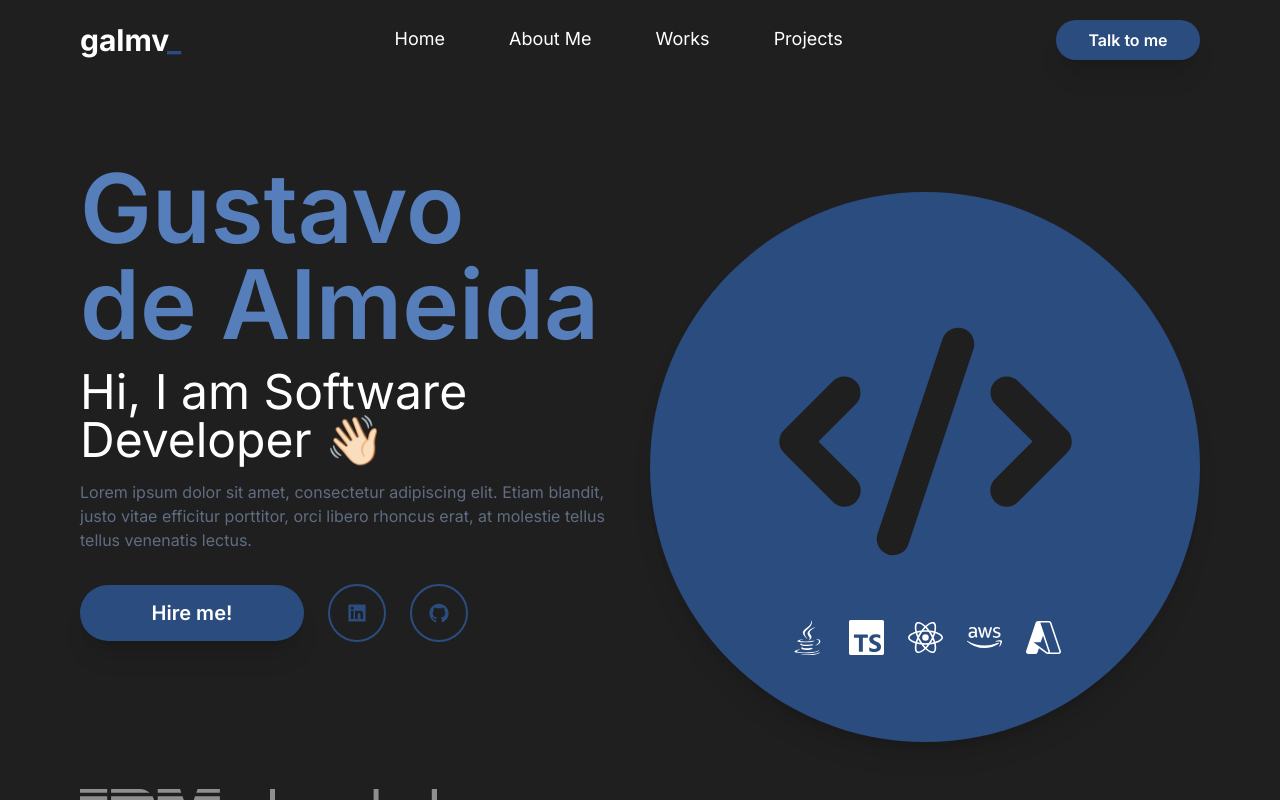
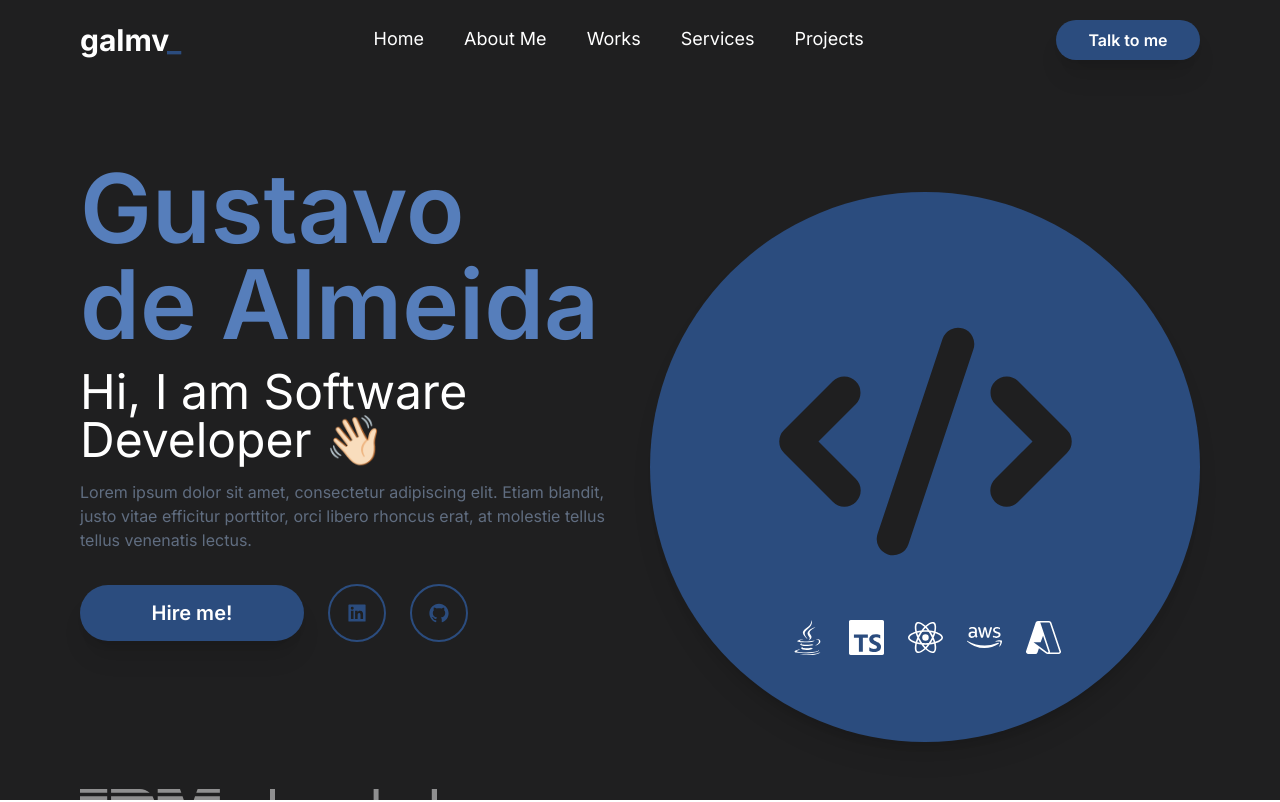
Before and after one commit to Gustavo-Venceslau/portfolio, a Next.js app: page / in a window 1280 px wide. Shown: the top 802 px of the page. Built offline with nearby package versions, Linux system fonts and the light colour scheme.

Commit message:
footer section created

```diff
--- a/app/Projects/page.tsx
+++ b/app/Projects/page.tsx
@@ -2,7 +2,7 @@ import { CardSlider } from "./components/CardSlider";
 
 export function Projects(){
     return(
-        <div className="w-full h-[680px] bg-[#2b4c7e] p-4 overflow-hidden text-center">
+        <div className="w-full h-[680px] bg-[#2b4c7e] p-4 overflow-hidden text-center" id="Projects">
             <div className="w-full">
 				<h2 className="text-4xl font-bold text-white">Projects</h2>
 				<h4 className="text-white/70 text-2xl">Let’s see my principal projects!</h4>
--- /dev/null
+++ b/app/footer/page.tsx
@@ -0,0 +1,11 @@
+import { Logo } from "../utils/logo";
+import { SectionLinks } from "../utils/sectionLinks";
+
+export function Footer(){
+	return(
+		<footer className="w-full h-28 bg-[#1E1E1E] flex justify-between items-center px-16">
+			<Logo />
+			<SectionLinks />
+		</footer>
+	)
+}
--- a/app/navBar/Navbar.tsx
+++ b/app/navBar/Navbar.tsx
@@ -1,18 +1,13 @@
 import Link from "next/link";
+import { Logo } from "../utils/logo";
+import { SectionLinks } from "../utils/sectionLinks";
 
 export function Navbar(){
 
     return(
         <nav className="w-full h-20 flex justify-between items-center px-20">
-            <h1 className=" text-3xl text-white font-bold">
-                galmv<span className="text-[#2b4c7e]">_</span>
-            </h1>
-            <ul className="flex flex-row list-none text-white text-lg">
-                <li className=" border-transparent border-b-2 hover:border-b-2 hover:border-[#2b4c7e]"><Link href=''>Home</Link></li>
-                <li className="ml-16 hover:border-b-2 hover:border-[#2b4c7e]"><a href='#AboutMe'>About Me</a></li>
-                <li className="ml-16 hover:border-b-2 hover:border-[#2b4c7e]"><a>Works</a></li>
-                <li className="ml-16 hover:border-b-2 hover:border-[#2b4c7e]"><a href='#Projects'>Projects</a></li>
-            </ul>
+            <Logo />
+            <SectionLinks />
             <button className="bg-[#2b4c7e] hover:bg-[#2b4c7e]/75 shadow-xl w-36 h-10 rounded-full text-white font-semibold">Talk to me</button>
         </nav>
     )
--- a/app/page.tsx
+++ b/app/page.tsx
@@ -5,6 +5,7 @@ import { Projects } from "@/app/Projects/page";
 import { TalkToMe } from "./talkToMe/page";
 import { Works } from "./works/pages";
 import { Services } from "./services/page";
+import { Footer } from "./footer/page";
 
 export default function Home() {
   return (
@@ -16,6 +17,7 @@ export default function Home() {
 	  <Services />
       <Projects />
 	  <TalkToMe />
+	  <Footer />
     </div>
   )
 }
--- a/app/pageContent/Page.tsx
+++ b/app/pageContent/Page.tsx
@@ -5,7 +5,7 @@ import { LeftSideContent } from "./components/LeftSideContent";
 
 export function PageContent(){
     return(
-        <div className="px-20 w-full h-[90vh]">
+        <div className="px-20 w-full h-[90vh]" id="Home">
             <section className="w-full flex flex-row">
                 <RightSideContent />
                 <LeftSideContent />
--- a/app/services/page.tsx
+++ b/app/services/page.tsx
@@ -7,7 +7,7 @@ export function Services(){
 	const iconSize = 70;
 
 	return(
-		<div className="w-full h-[560px]">
+		<div className="w-full h-[560px]" id="Services">
 			<div className="w-full h-[300px] text-center">
 				<h2 className="text-[#2B4C7E] font-bold text-4xl">Services</h2>
 				<h4 className="text-[#606D80B2]/70 text-2xl">Find the service you need for your business!</h4>
--- a/app/talkToMe/page.tsx
+++ b/app/talkToMe/page.tsx
@@ -3,7 +3,7 @@ import { TextAndContacts } from "./components/textAndContacts";
 
 export function TalkToMe(){
 	return(
-		<div className="w-full h-[600px] flex flex-row">
+		<div className="w-full h-[600px] flex flex-row" id="TalkToMe">
 			<div className="w-1/2 h-full flex justify-center items-center">
 				<ContactForm />
 			</div>
--- /dev/null
+++ b/app/utils/logo.tsx
@@ -0,0 +1,7 @@
+export function Logo(){
+	return(
+		<h1 className=" text-3xl text-white font-bold">
+			galmv<span className="text-[#2b4c7e]">_</span>
+		</h1>
+	)
+}
--- /dev/null
+++ b/app/utils/sectionLinks.tsx
@@ -0,0 +1,11 @@
+export function SectionLinks(){
+	return(
+		<ul className="flex flex-row list-none text-white text-lg gap-10">
+			<li className="border-transparent border-b-2 hover:border-b-2 hover:border-[#2b4c7e]"><a href='#Home'>Home</a></li>
+			<li className="hover:border-b-2 hover:border-[#2b4c7e]"><a href='#AboutMe'>About Me</a></li>
+			<li className="hover:border-b-2 hover:border-[#2b4c7e]"><a href="#Works">Works</a></li>
+			<li className="hover:border-b-2 hover:border-[#2b4c7e]"><a href="#Services">Services</a></li>
+			<li className="hover:border-b-2 hover:border-[#2b4c7e]"><a href='#Projects'>Projects</a></li>
+		</ul>
+	)
+}
--- a/app/works/pages.tsx
+++ b/app/works/pages.tsx
@@ -5,7 +5,7 @@ import { CardSlider } from "./components/CardSlider";
 export function Works(){
 
 	return(
-		<div className="w-full h-[640px] px-20 flex flex-row justify-between">
+		<div className="w-full h-[640px] px-20 flex flex-row justify-between" id="Works">
 			<section className="flex flex-col justify-between w-1/2 h-[480px]">
 				<div>
 					<h1 className="text-4xl font-bold">
```
